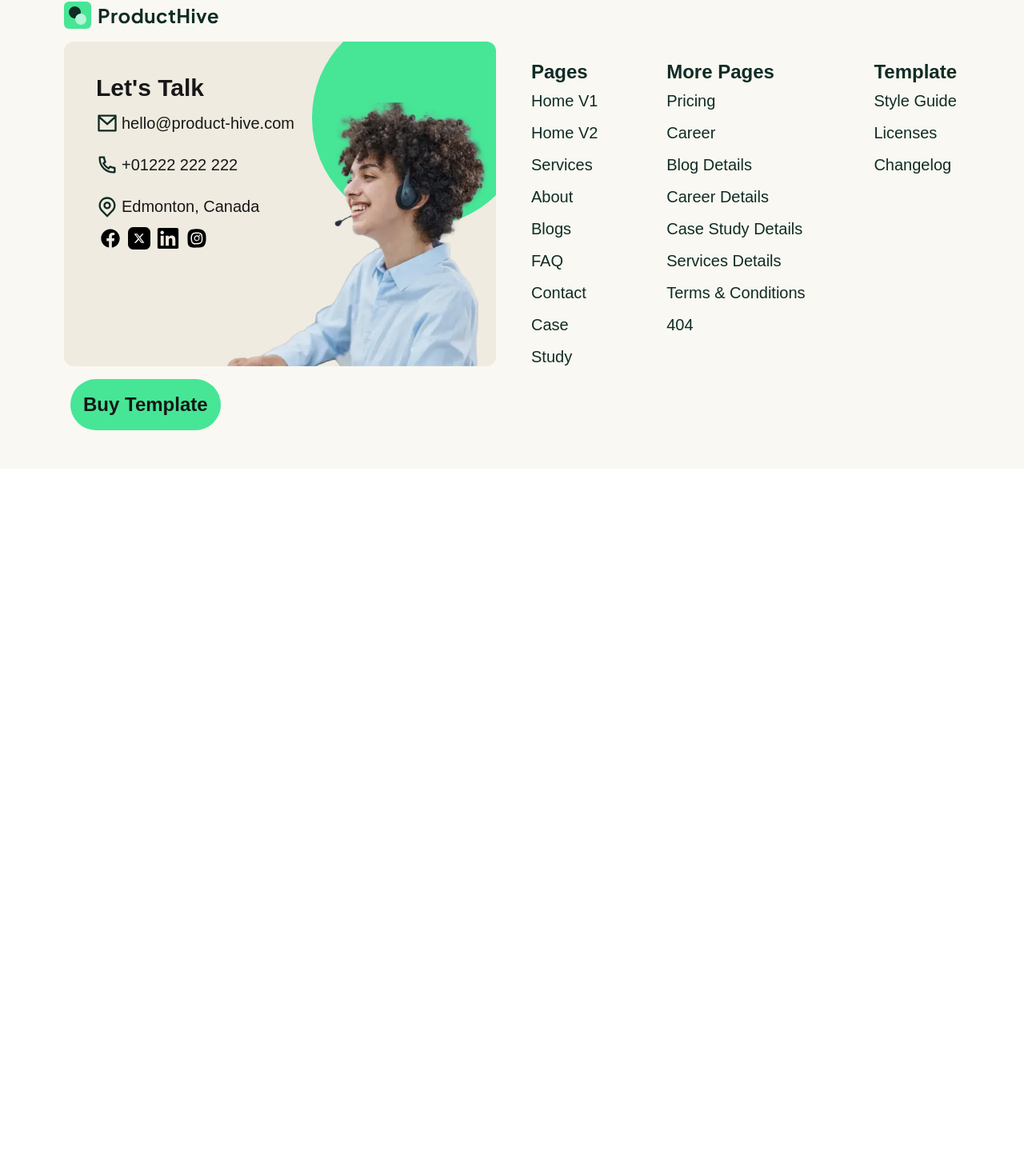
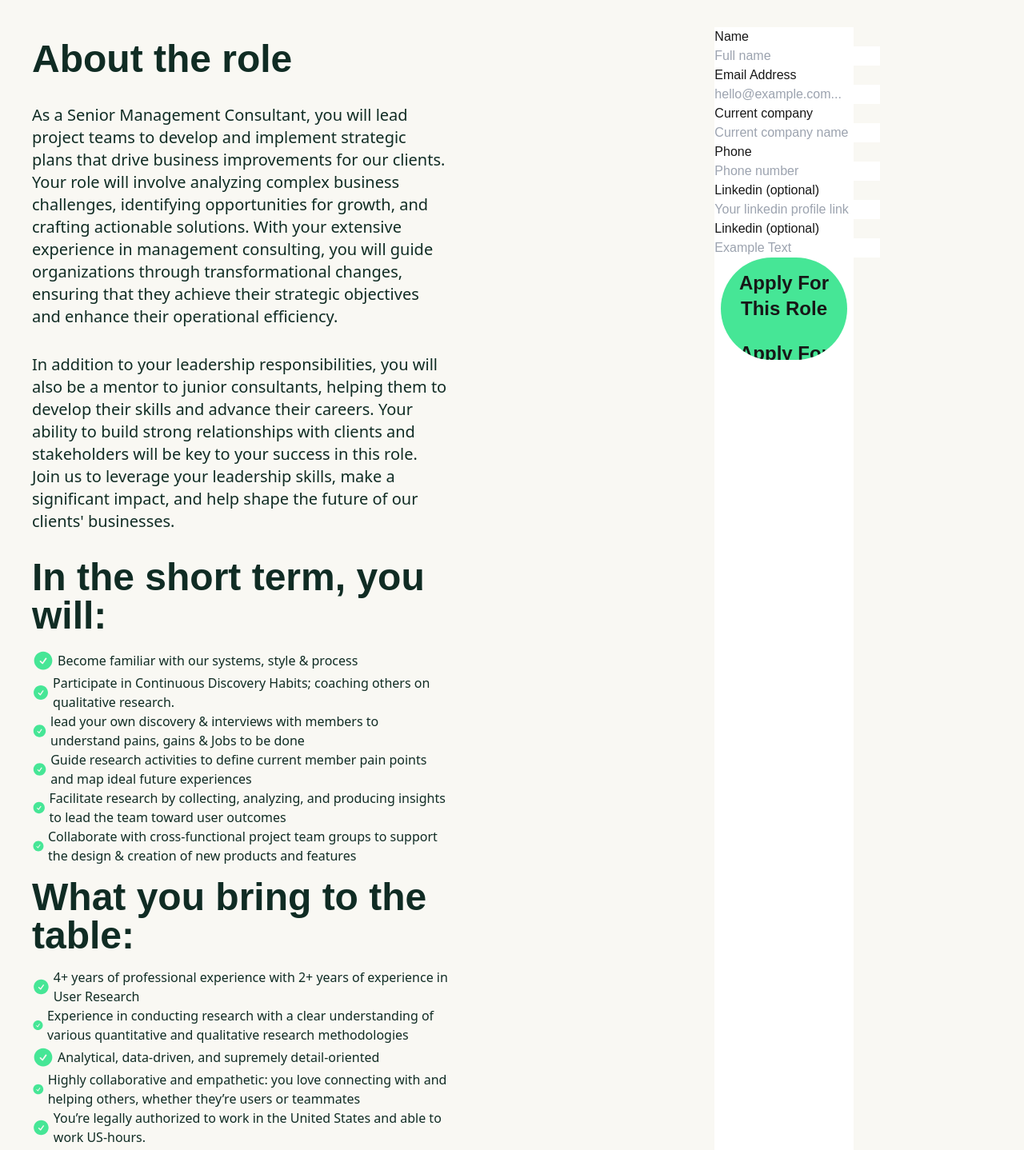
Before and after one commit to Yagya-Adh/product_hive, a Next.js app: page /career-details in a window 1280 px wide. Shown: the part 1267-2705 px from the top of the page at 80% size. Before the commit the page ends 1853 px from the top, so only its background shows below. Built offline with nearby package versions, Linux system fonts and the light colour scheme.

Commit message:
save chnages from career details page with form

```diff
--- a/app/career-details/page.tsx
+++ b/app/career-details/page.tsx
@@ -3,11 +3,13 @@
 import React from "react";
 import MainBanner from "../components/banner/MainBanner";
 import Footer from "../components/footer/Footer";
+import CarrerDetailPage from "../components/career-details/CarrerDetailPage";
 
 const CareerDetails = () => {
   return (
     <>
       <MainBanner variant="career-details" />
+      <CarrerDetailPage />
       <Footer />
     </>
   );
--- /dev/null
+++ b/app/components/career-details/ApplyForThisRole.tsx
@@ -0,0 +1,50 @@
+"use client";
+import React from "react";
+import ButtonPills from "../button/ButtonPills";
+
+const ApplyForThisRole = () => {
+  return (
+    <div className="bg-white w-1/3">
+      <form onSubmit={() => alert("submitted form")}>
+        <div>
+          <label htmlFor="name">Name</label>
+          <input type="text" id="name" placeholder="Full name" />
+        </div>
+
+        <div>
+          <label htmlFor="email">Email Address</label>
+          <input type="text" id="email" placeholder="hello@example.com..." />
+        </div>
+        <div>
+          <label htmlFor="currentCompany">Current company</label>
+          <input
+            type="text"
+            id="currentCompany"
+            placeholder="Current company name"
+          />
+        </div>
+        <div>
+          <label htmlFor="phone">Phone</label>
+          <input type="text" id="phone" placeholder="Phone number" />
+        </div>
+
+        <div>
+          <label htmlFor="linkedinLink">Linkedin (optional)</label>
+          <input
+            type="text"
+            id="linkedinLink"
+            placeholder="Your linkedin profile link"
+          />
+        </div>
+
+        <div>
+          <label htmlFor="linkedinText">Linkedin (optional)</label>
+          <input type="text" id="linkedinText" placeholder="Example Text" />
+        </div>
+        <ButtonPills text="Apply For This Role" />
+      </form>
+    </div>
+  );
+};
+
+export default ApplyForThisRole;
--- /dev/null
+++ b/app/components/career-details/CarrerDetailPage.tsx
@@ -0,0 +1,52 @@
+"use client";
+
+import careerDetailsData from "@/careerDetailsData.json";
+import { CheckCircleIcon } from "@heroicons/react/24/solid";
+const data = careerDetailsData;
+import React from "react";
+import ApplyForThisRole from "./ApplyForThisRole";
+
+const CarrerDetailPage = () => {
+  return (
+    <div className="bg-productHives-colorGrey">
+      <div className="mx-auto max-w-screen-2xl px-10 py-20">
+        <div className="grid grid-cols-1 md:grid-cols-2 gap-x-40  ">
+          <div>
+            <NoticeSide />
+          </div>
+          <div className="flex justify-center ">
+            <ApplyForThisRole />
+          </div>
+        </div>
+      </div>
+    </div>
+  );
+};
+
+export default CarrerDetailPage;
+
+const NoticeSide = () => {
+  return (
+    <div className="text-productHives-mainBackground">
+      {data?.map((list) => (
+        <div key={list.id}>
+          <h1 className="text-5xl font-bold py-4">{list.title}</h1>
+          {list.description?.map((pointList) => (
+            <p className="py-4 text-xl font-sans" key={pointList.id}>
+              {pointList.describle}
+            </p>
+          ))}
+          <ul>
+            {list.point?.map((pointList) => (
+              <li key={pointList.id} className="flex items-center font-sans">
+                {" "}
+                <CheckCircleIcon className="size-8 pe-1 text-productHives-buttonColor" />{" "}
+                <span>{pointList.slug}</span>
+              </li>
+            ))}
+          </ul>
+        </div>
+      ))}
+    </div>
+  );
+};
--- /dev/null
+++ b/careerDetailsData.json
@@ -0,0 +1,107 @@
+[
+  {
+    "id": 1,
+    "title": "About the role",
+    "description": [
+      {
+        "id": 1,
+        "describle": "As a Senior Management Consultant, you will lead project teams to develop and implement strategic plans that drive business improvements for our clients. Your role will involve analyzing complex business challenges, identifying opportunities for growth, and crafting actionable solutions. With your extensive experience in management consulting, you will guide organizations through transformational changes, ensuring that they achieve their strategic objectives and enhance their operational efficiency."
+      },
+      {
+        "id": 2,
+        "describle": "In addition to your leadership responsibilities, you will also be a mentor to junior consultants, helping them to develop their skills and advance their careers. Your ability to build strong relationships with clients and stakeholders will be key to your success in this role. Join us to leverage your leadership skills, make a significant impact, and help shape the future of our clients' businesses."
+      }
+    ]
+  },
+  {
+    "id": 2,
+    "title": "In the short term, you will:",
+    "point": [
+      { "id": 1, "slug": "Become familiar with our systems, style & process" },
+      {
+        "id": 2,
+        "slug": "Participate in Continuous Discovery Habits; coaching others on qualitative research."
+      },
+      {
+        "id": 3,
+        "slug": "lead your own discovery & interviews with members to understand pains, gains & Jobs to be done"
+      },
+      {
+        "id": 4,
+        "slug": "Guide research activities to define current member pain points and map ideal future experiences"
+      },
+      {
+        "id": 5,
+        "slug": "Facilitate research by collecting, analyzing, and producing insights to lead the team toward user outcomes"
+      },
+      {
+        "id": 6,
+        "slug": "Collaborate with cross-functional project team groups to support the design & creation of new products and features"
+      }
+    ]
+  },
+  {
+    "id": 3,
+    "title": "What you bring to the table:",
+    "point": [
+      {
+        "id": 1,
+        "slug": "4+ years of professional experience with 2+ years of experience in User Research"
+      },
+      {
+        "id": 2,
+        "slug": "Experience in conducting research with a clear understanding of various quantitative and qualitative research methodologies"
+      },
+      {
+        "id": 3,
+        "slug": "Analytical, data-driven, and supremely detail-oriented"
+      },
+      {
+        "id": 4,
+        "slug": "Highly collaborative and empathetic: you love connecting with and helping others, whether they’re users or teammates"
+      },
+      {
+        "id": 5,
+        "slug": "You’re legally authorized to work in the United States and able to work US-hours."
+      },
+      {
+        "id": 6,
+        "slug": "Preferred: Experience with quantitative analysis and data visualization"
+      }
+    ]
+  },
+  {
+    "id": 4,
+    "title": "Why you might love working here:",
+    "point": [
+      { "id": 1, "slug": "The salary for this role is $139,050 + equity." },
+      {
+        "id": 2,
+        "slug": "100% remote work environment, so go ahead and bring your dog to work or wear your PJ's to the office!"
+      },
+      { "id": 3, "slug": "$500/Quarter Remote Work Stipend" },
+      { "id": 4, "slug": "$75/month Physical & Mental Wellness Stipend" },
+      { "id": 5, "slug": "Open vacation policy, with a 3 week minimum!" },
+      {
+        "id": 6,
+        "slug": "Comprehensive health, vision, dental, and life insurance"
+      },
+      { "id": 7, "slug": "401(k) with a 5% match" },
+      { "id": 8, "slug": "Up to 12-weeks of paid family leave" },
+      { "id": 9, "slug": "No Meeting/Flex Fridays" },
+      {
+        "id": 10,
+        "slug": "Meetup stipend when you cross paths with a co-worker"
+      },
+      { "id": 11, "slug": "Continuing education & development reimbursement" },
+      {
+        "id": 12,
+        "slug": "Yearly team retreat (In March, we went to Charleston. In September, we’re heading to Zion National Park!)"
+      },
+      {
+        "id": 13,
+        "slug": "Challenging problems to solve and an awesome team to collaborate with every single day"
+      }
+    ]
+  }
+]
```
